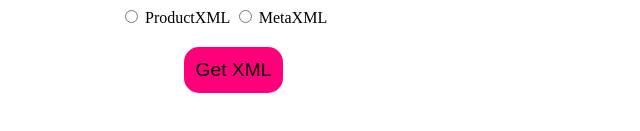
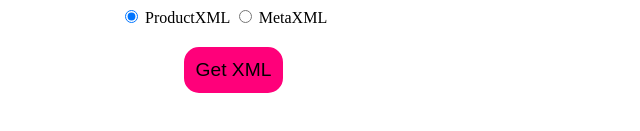
Before and after one commit to new-house-drive/FrostKitty, a website: page public/index.html in a window 1280 px wide. Shown: the part 391-522 px from the top of the page, 0-640 px from the left. Drawn offline with Linux system fonts and the light colour scheme.

Commit message:
check productXML radioBtn by default

```diff
--- a/public/index.html
+++ b/public/index.html
@@ -344,7 +344,7 @@
 
       <div class="view-xml xml-only">
         <div id='xml-outputRadioButton'>
-        <input type="radio" id="productxml" name="xml-output"/>
+        <input type="radio" id="productxml" name="xml-output" checked="checked"/>
         <label for="productxml">ProductXML</label>
         <input type="radio" id="metaxml" name="xml-output"/>
         <label for="metaxml">MetaXML</label>
```
